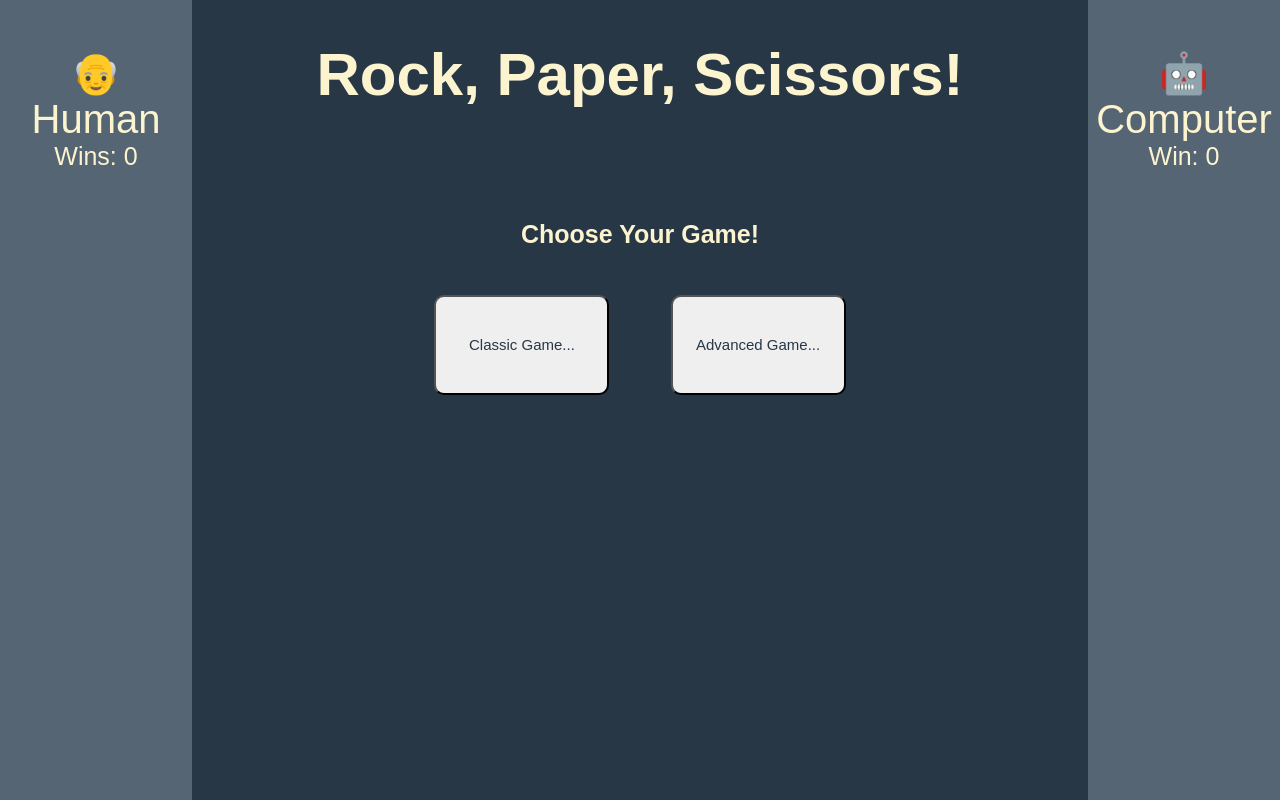
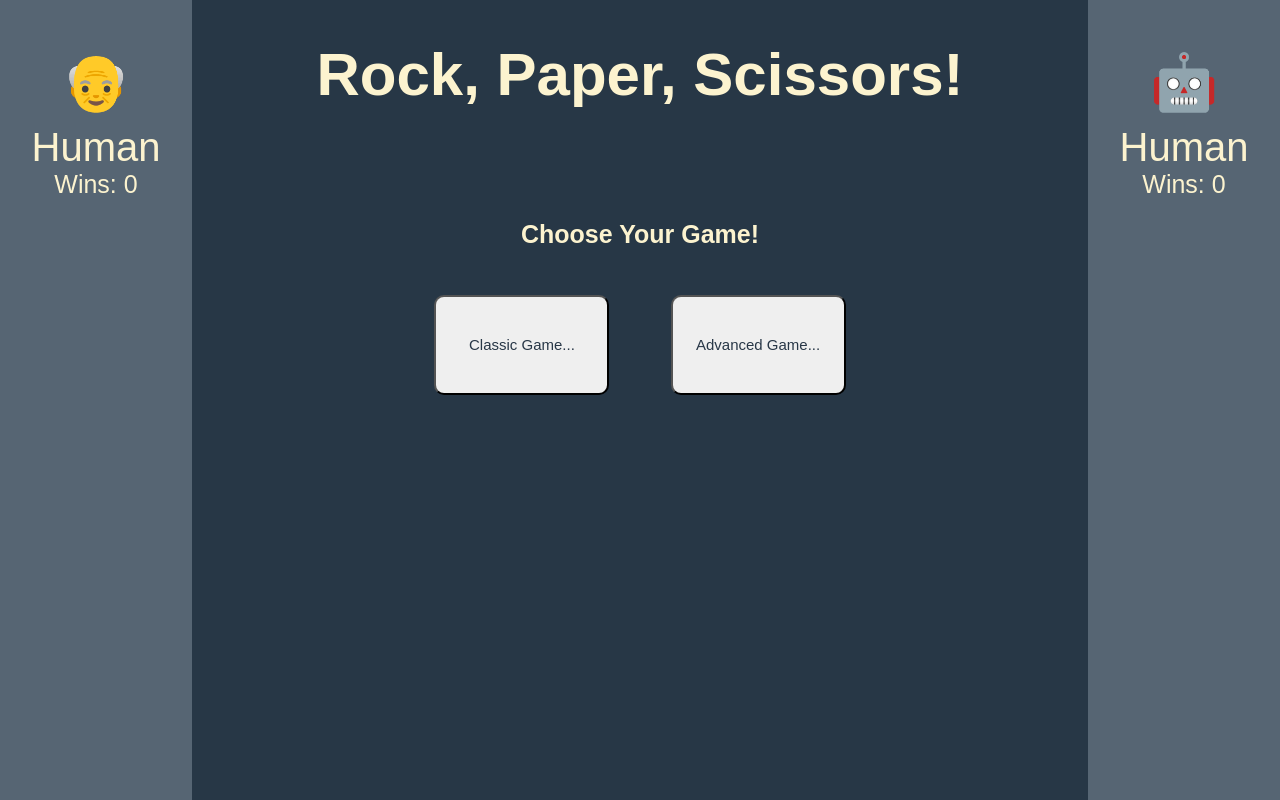
Before and after one commit to Nagel29/rock-paper-scissors, a plain HTML site: page index.html in a window 1280 px wide. Drawn offline with Linux system fonts and the light colour scheme.

Commit message:
Adjust some CSS and HTML

```diff
--- a/index.html
+++ b/index.html
@@ -7,9 +7,9 @@
   </head>
   <body>
     <aside>
-      <section>👴</section>
-      <section>Human</section>
-      <section class="win-section">Wins: <span>0</span></section>
+      <article class="emoji">👴</article>
+      <article>Human</article>
+      <article class="win-section">Wins: <span>0</span></article>
     </aside>
     <main>
       <h1>Rock, Paper, Scissors!</h1>
@@ -39,9 +39,9 @@
       </section>
     </main>
     <aside>
-      <section>🤖</section>
-      <section>Computer</section>
-      <section class="win-section">Win: <span>0</span></section>
+      <article class="emoji">🤖</article>
+      <article>Human</article>
+      <article class="win-section">Wins: <span>0</span></article>
     </aside>
   </body>
 </html>
--- a/styles.css
+++ b/styles.css
@@ -15,10 +15,21 @@ body {
 aside {
   display: flex;
   flex-direction: column;
+  align-items: center;
   width: 15%;
   max-height: 100%;
   background-color: #566573;
   padding-top: 50px;
+}
+
+.emoji {
+  height: 75px;
+  width: 75px;
+  font-size: 55px;
+}
+
+.win-section {
+  font-size: 25px;
 }
 
 main {
@@ -31,10 +42,6 @@ main {
 
 h1 {
   font-size: 60px;
-}
-
-.win-section {
-  font-size: 25px;
 }
 
 .menu-battle-section {
```
